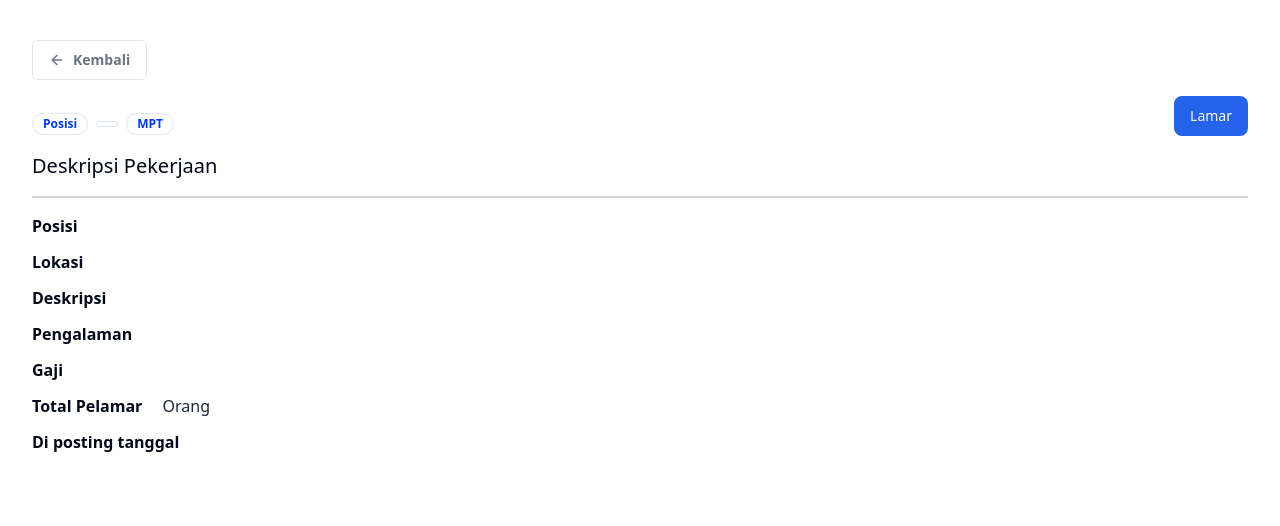
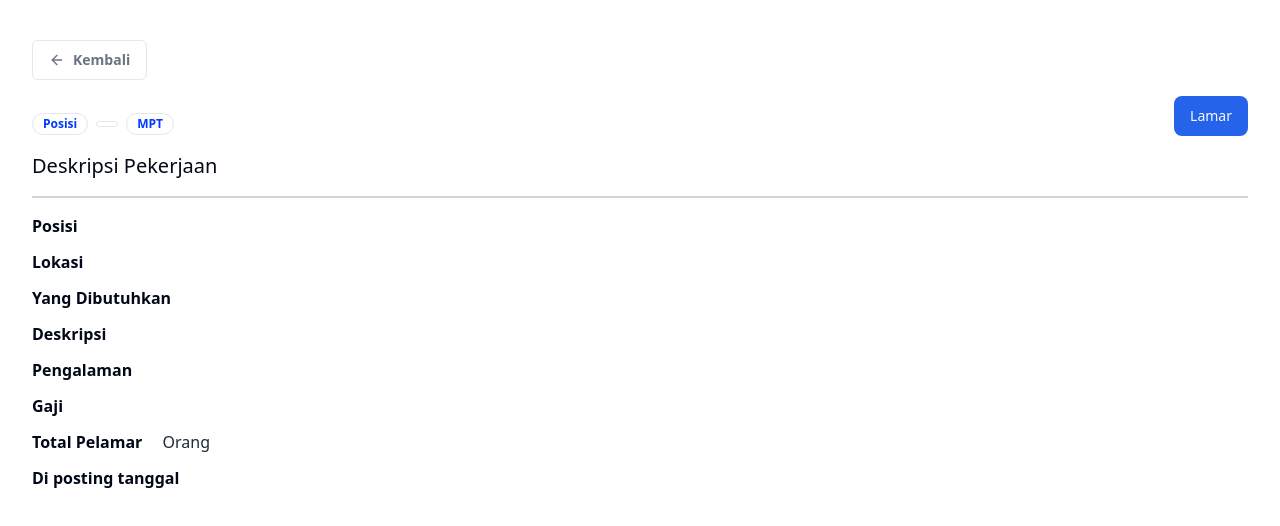
Before and after one commit to renosetiawan033/karir-impian, a React (Vite) app: page /description/1 in a window 1280 px wide. Shown: the top 526 px of the page. Built offline with nearby package versions, Linux system fonts and the light colour scheme; no server answers.

Commit message:
menambahkan requirement pada job deskripsi

```diff
--- a/src/components/FilterCard.jsx
+++ b/src/components/FilterCard.jsx
@@ -7,7 +7,7 @@ import { setSearchedQuery } from "@/redux/jobSlice";
 const fitlerData = [
   {
     fitlerType: "Lokasi",
-    array: ["Bandung", "Cikarang", "Yogjakarta", "Purwokerto", "Jakarta"],
+    array: ["Bandung", "Cikarang", "Yogyakarta", "Purwokerto", "Jakarta"],
   },
   {
     fitlerType: "Posisi",
--- a/src/components/JobDescription.jsx
+++ b/src/components/JobDescription.jsx
@@ -102,6 +102,7 @@ const JobDescription = () => {
       <div className="my-4 space-y-2 sm:space-y-3">
         <h1 className="font-bold text-sm sm:text-base">Posisi <span className="pl-4 font-normal text-gray-800">{singleJob?.title}</span></h1>
         <h1 className="font-bold text-sm sm:text-base">Lokasi <span className="pl-4 font-normal text-gray-800">{singleJob?.location}</span></h1>
+        <h1 className="font-bold text-sm sm:text-base">Yang Dibutuhkan<span className="pl-4 font-normal text-gray-800">{singleJob?.requirements}</span></h1>
         <h1 className="font-bold text-sm sm:text-base">Deskripsi <span className="pl-4 font-normal text-gray-800">{singleJob?.description}</span></h1>
         <h1 className="font-bold text-sm sm:text-base">Pengalaman <span className="pl-4 font-normal text-gray-800">{singleJob?.experienceLevel}</span></h1>
         <h1 className="font-bold text-sm sm:text-base">Gaji <span className="pl-4 font-normal text-gray-800">{singleJob?.salary}</span></h1>
--- a/src/components/LatestJobs.jsx
+++ b/src/components/LatestJobs.jsx
@@ -13,7 +13,7 @@ const LatestJobs = () => {
       <h1 className='text-2xl md:text-4xl font-bold'>
         Lowongan Kerja <span className='text-[#0039FF]'>Teratas</span>
       </h1>
-      <div className='grid md:grid-cols-3 gap-4 my-5 mx-auto'>
+      <div className='grid md:grid-cols-3 gap-4 my-5 mx-auto '>
         {!isLoggedIn ? (
           <div>
             <p>Anda harus login untuk melihat lowongan kerja.</p>
```
